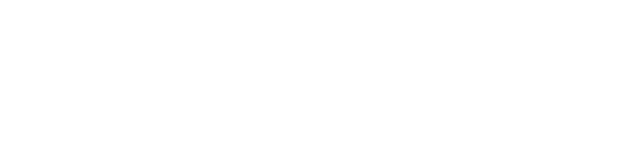
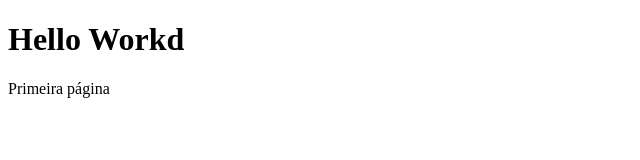
Before and after one commit to ruth-a11y/autoriaweb2025, a plain HTML site: page arquivo-cesimar.html in a window 1280 px wide. Shown: the whole page, without its empty margins (0-640 px from the left). Drawn offline with Linux system fonts and the light colour scheme.

Commit message:
enviando o arquivo com html configurado

```diff
--- a/arquivo-cesimar.html
+++ b/arquivo-cesimar.html
@@ -3,9 +3,12 @@
 <head>
     <meta charset="UTF-8">
     <meta name="viewport" content="width=device-width, initial-scale=1.0">
-    <title>Document</title>
+    <title>Arquivo - Cesimar</title>
 </head>
 <body>
 
+    <h1>Hello Workd</h1>
+    <p>Primeira página</p>
+
 </body>
 </html>
```
